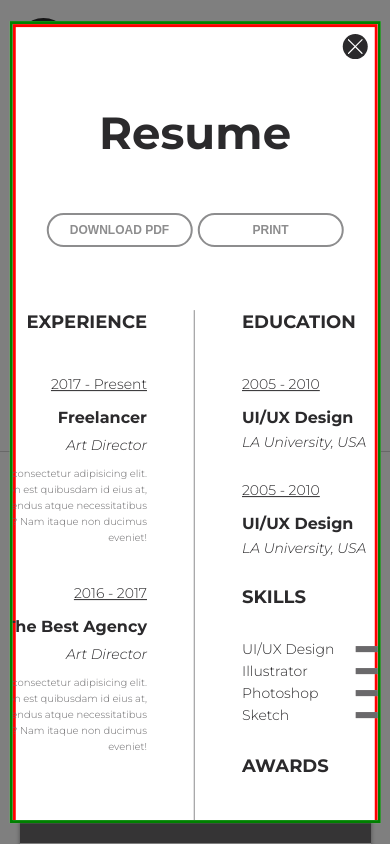
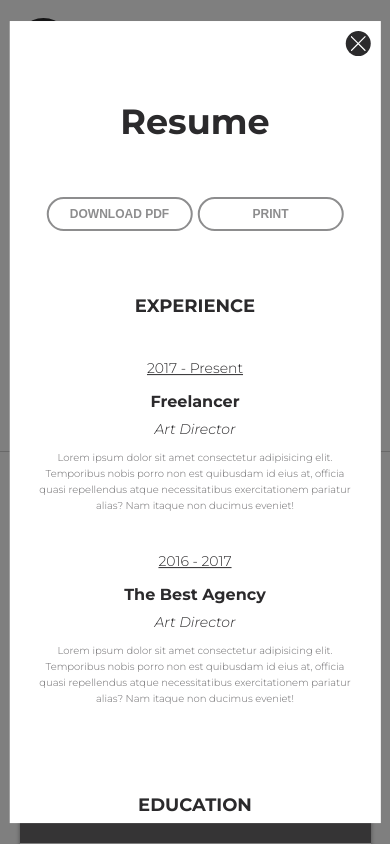
Before and after one commit to Babiy7/designer-app, a React app: page / in a window 390 px wide. Shown: the top 844 px of the page. Built offline with nearby package versions, Linux system fonts and the light colour scheme.

Commit message:
Made mobile scaling.

```diff
--- a/src/components/Modals/ModalResume/ModalResume.module.scss
+++ b/src/components/Modals/ModalResume/ModalResume.module.scss
@@ -2,7 +2,6 @@
 @import "../../../mixins.scss";
 
 .ModalResume {
-  border: red solid;
   width: 100%;
   max-width: 1200px;
 
@@ -16,9 +15,6 @@
   background: white;
   box-sizing: border-box;
 
-  @media ($tablet) {
-  }
-
   .Title {
     margin-bottom: 54px;
 
@@ -26,6 +22,10 @@
 
     @include fontBase(45px, 700, 53px);
     text-align: center;
+
+    @media ($mobile-L) {
+      @include fontBase(35px, 700, 43px);
+    }
   }
 
   .Buttons {
@@ -37,6 +37,13 @@
     width: 768px;
 
     display: flex;
+
+    @media ($mobile-L) {
+      width: 95%;
+
+      flex-direction: column;
+      align-items: center;
+    }
 
     .Experience {
       width: 384px;
@@ -51,6 +58,16 @@
         padding-left: 45px;
       }
 
+      @media ($mobile-L) {
+        width: 100%;
+
+        padding: 0;
+        margin: 0;
+        border-right: none;
+
+        text-align: center;
+      }
+
       .Items {
       }
     }
@@ -60,6 +77,15 @@
 
       @media ($tablet) {
         padding-right: 45px;
+      }
+
+      @media ($mobile-L) {
+        width: 95%;
+
+        padding: 0;
+        margin-top: 50px;
+
+        text-align: center;
       }
     }
 
--- a/src/components/UI/Modal/Modal.module.scss
+++ b/src/components/UI/Modal/Modal.module.scss
@@ -1,8 +1,6 @@
 @import "../../../vars.scss";
 
 .Modal {
-  border: green solid;
-
   position: fixed;
   top: 50%;
   left: 50%;
```
